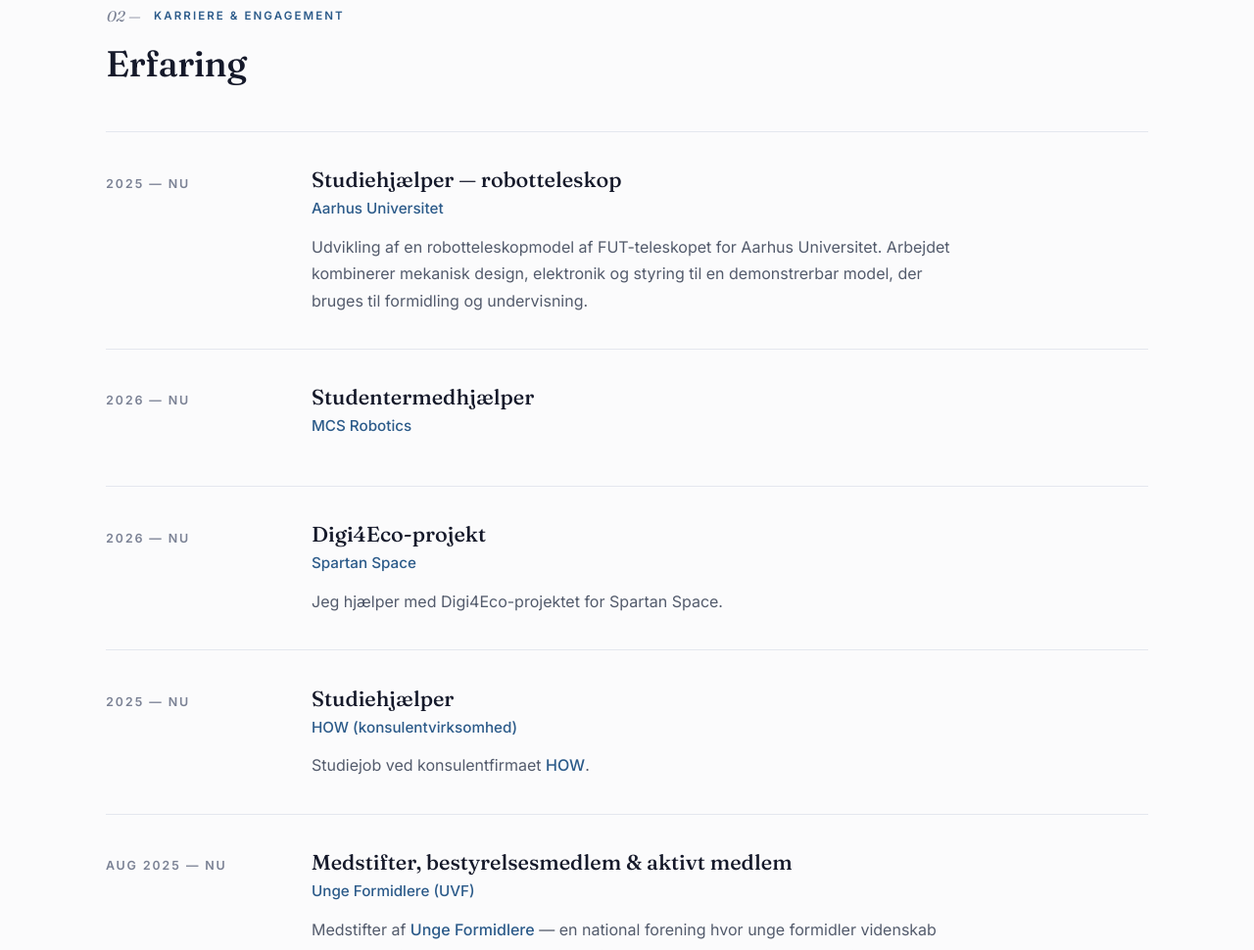
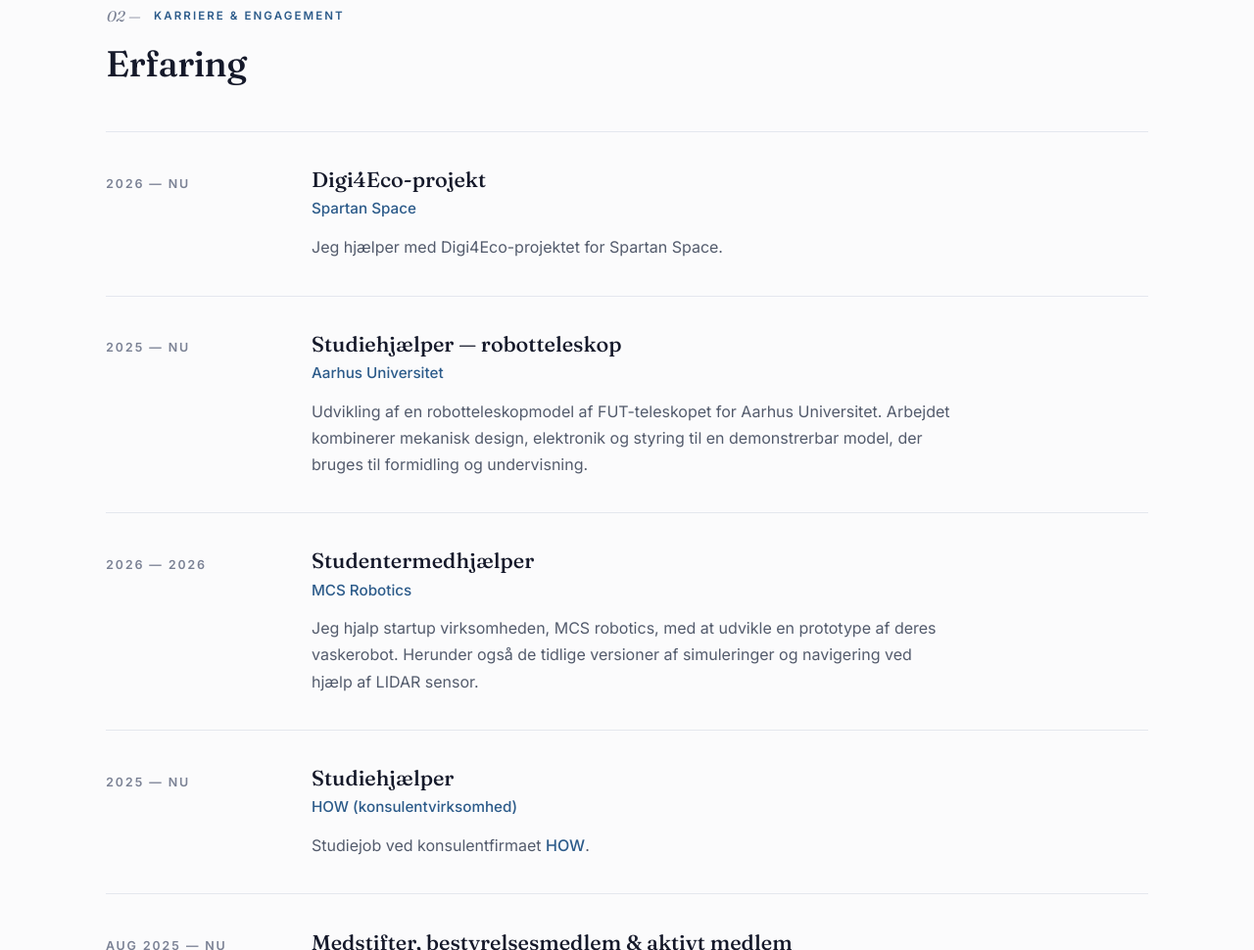
Before and after one commit to perryFile/lauritskromannCV, a plain HTML site: page index.html in a window 1280 px wide. Shown: the part 1918-2888 px from the top of the page at 98% size. Drawn offline with Linux system fonts and the light colour scheme.

Commit message:
milestone

```diff
--- a/index.html
+++ b/index.html
@@ -191,6 +191,15 @@
       <div class="experience-list">
 
         <article class="exp-card">
+          <div class="exp-date">2026 — nu</div>
+          <div class="exp-body">
+            <div class="exp-title">Digi4Eco-projekt</div>
+            <span class="exp-org">Spartan Space</span>
+            <p>Jeg hjælper med Digi4Eco-projektet for Spartan Space.</p>
+          </div>
+        </article>
+
+        <article class="exp-card">
           <div class="exp-date">2025 — nu</div>
           <div class="exp-body">
             <div class="exp-title">Studiehjælper — robotteleskop</div>
@@ -204,21 +213,14 @@
         </article>
 
         <article class="exp-card">
-          <div class="exp-date">2026 — nu</div>
+          <div class="exp-date">2026 — 2026</div>
           <div class="exp-body">
             <div class="exp-title">Studentermedhjælper</div>
             <span class="exp-org">MCS Robotics</span>
+            <p>Jeg hjalp startup virksomheden, MCS robotics, med at udvikle en prototype af deres vaskerobot. Herunder også de tidlige versioner af simuleringer og navigering ved hjælp af LIDAR sensor.</p>
           </div>
         </article>
 
-        <article class="exp-card">
-          <div class="exp-date">2026 — nu</div>
-          <div class="exp-body">
-            <div class="exp-title">Digi4Eco-projekt</div>
-            <span class="exp-org">Spartan Space</span>
-            <p>Jeg hjælper med Digi4Eco-projektet for Spartan Space.</p>
-          </div>
-        </article>
 
         <article class="exp-card">
           <div class="exp-date">2025 — nu</div>
```
Also changed, not shown: en/index.html (+11 -9 lines).
